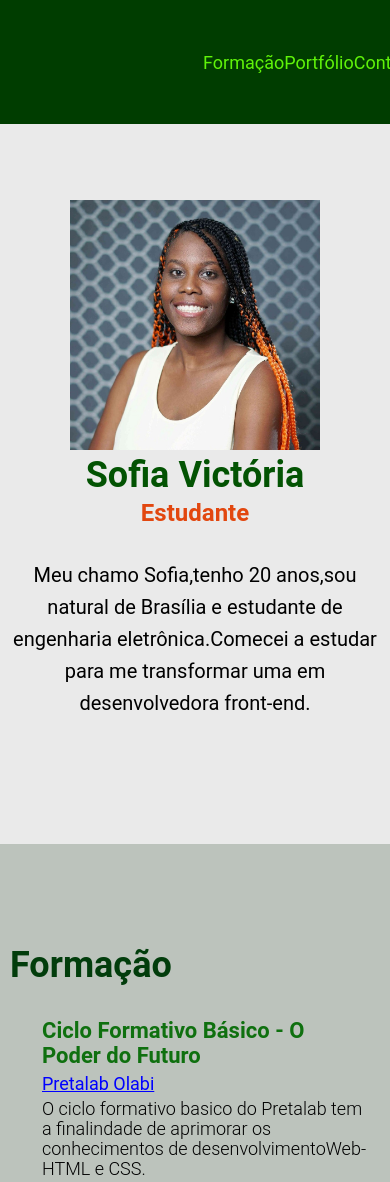
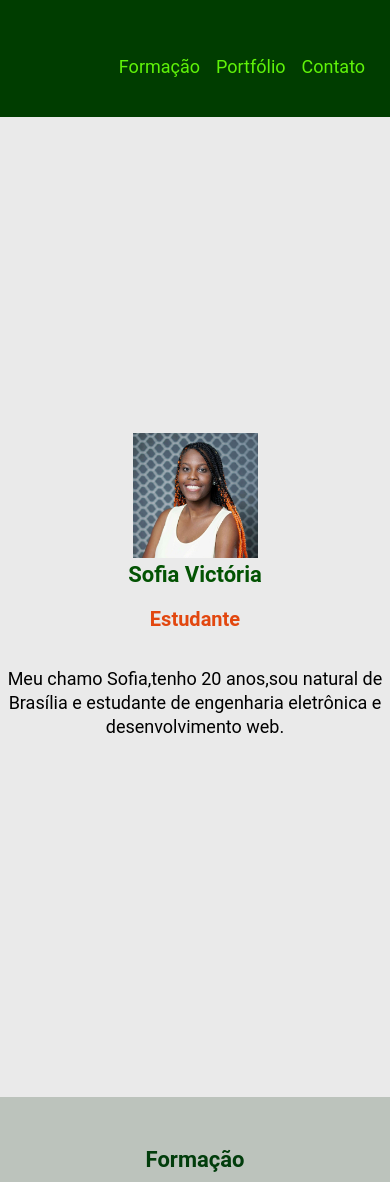
Before and after one commit to Sofiavictoria/projeto-final, a plain HTML site: page index.html in a window 390 px wide. Shown: the top 1182 px of the page. Drawn offline with Linux system fonts and the light colour scheme.

Commit message:
responsivo e links

```diff
--- a/index.html
+++ b/index.html
@@ -33,8 +33,7 @@
                     <h2 class="profissao">Estudante</h2>
                 </div>
                 <div class="texto-sobre">
-                <p> Meu chamo Sofia,tenho 20 anos,sou natural de Brasília e estudante de engenharia eletrônica.Comecei a estudar para me transformar
-                    uma em desenvolvedora front-end.  </p>
+                <p> Meu chamo Sofia,tenho 20 anos,sou natural de Brasília e estudante de engenharia eletrônica e desenvolvimento web.  </p>
                 </div>
             </article>
         </section>
@@ -97,6 +96,7 @@
                             <p class="lista-titulo">Projeto Calango</p>
                             <p class="lista-descricao">Linguagem calango</p>
                             <a href="https://github.com/Sofiavictoria/trabalhofaculdade" target="_blank" class="lista-local">Link do Projeto Calango</br></a>
+                            <a href="https://www.youtube.com/watch?v=csV9ro6QZaQ&t=290s" target="_blank" class="lista-local">Explicação do Projeto </a>
                             <p class="lista-descricao"> Projeto desenvolvido na materia Algoritmo e programação de computadores, nome do meu trabalho foi Womens football champions feito no programa Calango dia 27/07/2022</p>
                         </li>
                     </ul>
@@ -116,7 +116,7 @@
             </li>
 
             <li><i class="fab fa-linkedin estilo-icone"></i>
-            <a href="http://linkedin.com/in/sofia-victória-s-178751252" target="_blank" class="lista-localrodape">Sofiavictoria</a>
+            <a href="http://www.linkedin.com/in/sofia-victória-s-178751252" target="_blank" class="lista-localrodape">Sofiavictoria</a>
             </li>
             <li><i class="fab fa-github-square estilo-icone"></i>
             <a href="https://github.com/Sofiavictoria?tab=repositories" target="_blank" class="lista-localrodape">Sofiavictoria</a>
--- a/style.css
+++ b/style.css
@@ -175,3 +175,110 @@
     justify-content: center;
     color: rgb(95, 243, 9);
     }
+
+
+    @media screen and (max-widht:600px){
+      .lista-menu{
+        width: 80%;
+      }
+    }
+
+    @media screen and (max-width:600px) {
+      .avatar{
+        width: 125px;
+        height: 125px;
+      }
+
+      .nome-completo{
+        font-size: 22px;
+      }
+
+      .profissao{
+        font-size: 20px;
+      }
+
+      .texto-sobre{
+        font-size: 18px;
+        line-height: 24px;
+      }
+
+      .container{
+        padding: 0;
+        max-width: none;
+        width: 100%;
+      }
+
+      .article-lista{
+        margin-top: 50px;
+        margin-bottom: 50px;
+      }
+
+      .topico-principal{
+        font-size: 22px;
+      }
+
+      .lista-titulo{
+        font-size: 20px;
+      }
+
+      .lista-local{
+        font-size: 18px;
+      }
+
+      .lista-descricao{
+        font-size: 16px;
+        line-height: 16px;
+      }
+
+      .lista-local{
+        font-size: 18px;
+      }
+
+      .lista-rodape{
+        font-size: 16px;
+        margin: 0;
+      }
+
+      .lista-rodape li{
+        font-size: 16px;
+        margin: 0;
+        display: block;
+      }
+
+      .principal{
+        height: 130vh;
+        display: flex;
+        text-align: center;
+      }
+
+      .meio{
+        height: 120vh;
+        display: flex;
+        text-align: center;
+      }
+    }
+
+    @media screen and (max-width:600px) {
+      .header-menu{
+        flex-direction: column;
+        align-items:center;
+        height: auto;
+      }
+
+      .lista-menu{
+        margin-top: 16px;
+        justify-content: center;
+        width: 100%;
+      }
+
+      .lista-menu li{
+        margin: 8px;
+      }
+    }
+
+    @media screen and (max-width:600px) {
+      .lista-menu{
+        width: 80%;
+      }
+
+    }
```
